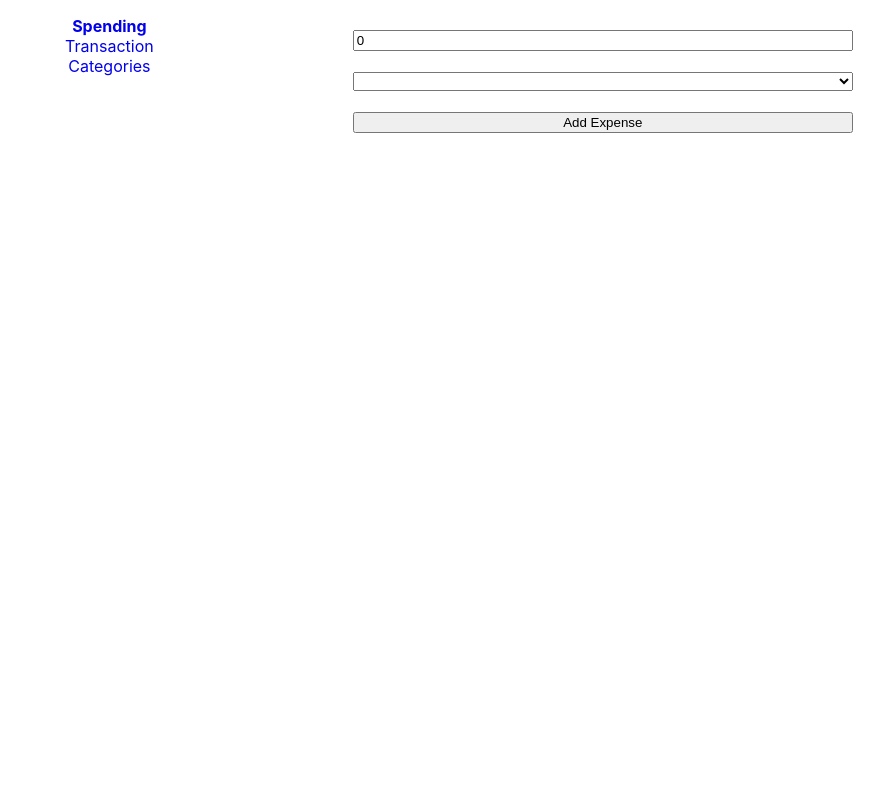
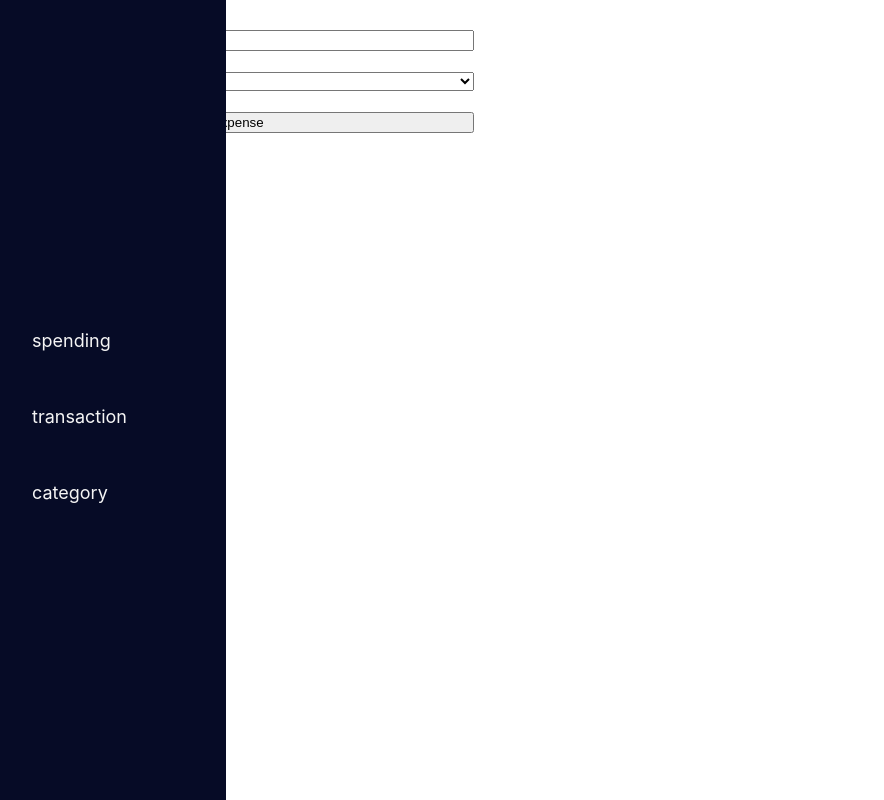
Before and after one commit to sivams20/expense-tracker, a React (Create React App) app: page /spending in a window 1280 px wide. Shown: the whole page, without its empty margins (88-972 px from the left). Built offline with nearby package versions, Linux system fonts and the light colour scheme.

Commit message:
Navbar design changes

```diff
--- /dev/null
+++ b/src/components/Navbar/Navbar.css
@@ -0,0 +1,72 @@
+.navbar {
+    background-color: #060b26;
+    height: 80px;
+    display: flex;
+    justify-content: start;
+    align-items: center;
+  }
+
+  .menu-bars {
+    margin-left: 2rem;
+    font-size: 2rem;
+    background: none;
+  }
+
+  .nav-menu {
+    background-color: #060b26;
+    width: 250px;
+    height: 100vh;
+    display: flex;
+    justify-content: center;
+    position: fixed;
+    top: 0;
+    left: -100%;
+    transition: 850ms;
+  }
+
+  .nav-menu.active {
+    left: 0;
+    transition: 350ms;
+  }
+
+  .nav-text {
+    display: flex;
+    justify-content: start;
+    align-items: center;
+    padding: 8px 0px 8px 16px;
+    list-style: none;
+    height: 60px;
+  }
+
+  .nav-text a {
+    text-decoration: none;
+    color: #f5f5f5;
+    font-size: 18px;
+    width: 95%;
+    height: 100%;
+    display: flex;
+    align-items: center;
+    padding: 0 16px;
+    border-radius: 4px;
+  }
+
+  .nav-text a:hover {
+    background-color: #1a83ff;
+  }
+
+  .nav-menu-items {
+    width: 100%;
+  }
+
+  .navbar-toggle {
+    background-color: #060b26;
+    width: 100%;
+    height: 80px;
+    display: flex;
+    justify-content: start;
+    align-items: center;
+  }
+
+  span {
+    margin-left: 16px;
+  }
--- a/src/components/Navbar/Navbar.js
+++ b/src/components/Navbar/Navbar.js
@@ -1,13 +1,55 @@
 import React from "react";
-import { NavLink } from "react-router-dom";
+import styled from "styled-components";
+import { NavLink, Link } from "react-router-dom";
+import './Navbar.css';
 
 function Navbar(){
     return(
-        <nav>
-            <NavLink to='/spending'>Spending</NavLink>
-            <NavLink to='/transaction'>Transaction</NavLink>
-            <NavLink to='/category'>Categories</NavLink>
-        </nav>
+        // <nav>
+        //     <NavLink to='/spending'>Spending</NavLink>
+        //     <NavLink to='/transaction'>Transaction</NavLink>
+        //     <NavLink to='/category'>Categories</NavLink>
+        // </nav>
+        <>
+          <div className='navbar'>
+            <Link to='#' className='menu-bars'>
+              {/* <FaIcons.FaBars onClick={showSidebar} /> */}
+            </Link>
+          </div>
+          <nav className={'nav-menu active'}>
+          {/* <nav className={'nav-menu'}> */}
+            <ul className='nav-menu-items'>
+              {/* {SidebarData.map((item, index) => {
+                return (
+                  <li key={index} className={item.cName}>
+                    <Link to={item.path}>
+                      {item.icon}
+                      <span>{item.title}</span>
+                    </Link>
+                  </li>
+                );
+              })} */}
+                <li className={'nav-text'}>
+                <Link to='/spending'>
+                    {/* {item.icon} */}
+                    <span>spending</span>
+                </Link>
+                </li>
+                <li className={'nav-text'}>
+                <Link to='/transaction'>
+                    {/* {item.icon} */}
+                    <span>transaction</span>
+                </Link>
+                </li>
+                <li className={'nav-text'}>
+                <Link to='/category'>
+                    {/* {item.icon} */}
+                    <span>category</span>
+                </Link>
+                </li>
+            </ul>
+          </nav>
+      </>
     )
 }
 
```
